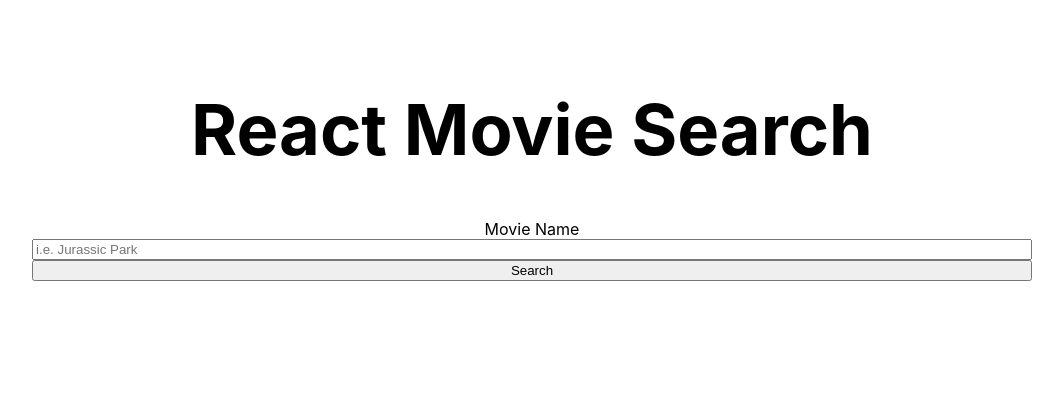
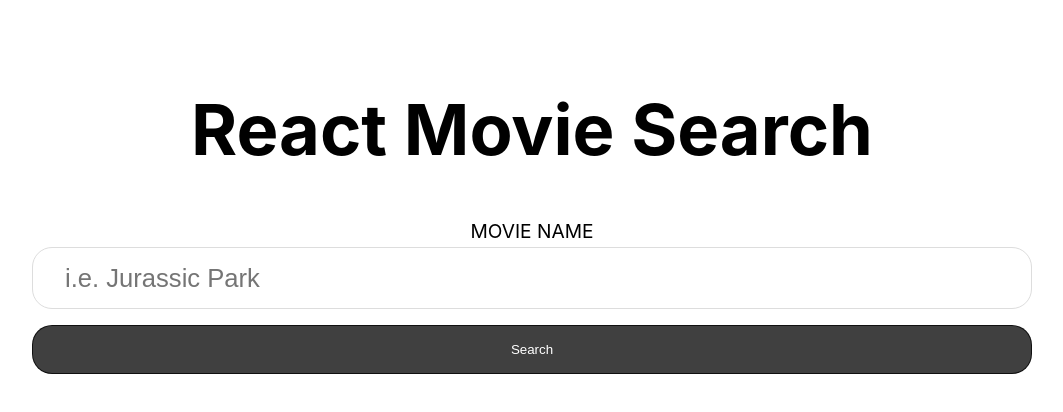
Before and after one commit to jc-nzc/silver-eureka, a React (Create React App) app: page / in a window 1280 px wide. Shown: the top 412 px of the page, without its empty margins (108-1171 px from the left). Built offline with nearby package versions, Linux system fonts and the light colour scheme.

Commit message:
input and button

```diff
--- a/src/index.css
+++ b/src/index.css
@@ -39,3 +39,26 @@ form {
 .form {
     display:grid;
 }
+
+.label {
+    font-size: 1.2rem;
+    margin-bottom: 0.2rem;
+    text-transform: uppercase;
+}
+
+.input {
+    font-size: 1.6rem;
+    padding: 0.5rem 2rem;
+    line-height: 2.8rem;
+    border-radius: 20px;
+    border: 1px solid #ddd;
+    margin-bottom: 1rem;
+}
+
+.button {
+    background-color: rgba(0,0,0,0.75);
+    color: white;
+    padding: 1rem 2rem;
+    border: 1px solid rgba(0,0,0,0.75);
+    border-radius: 20px;
+}
```
